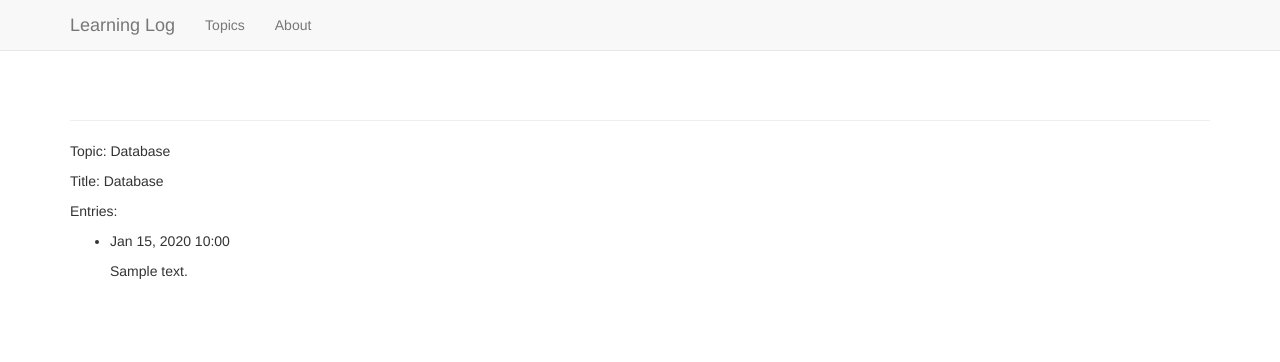
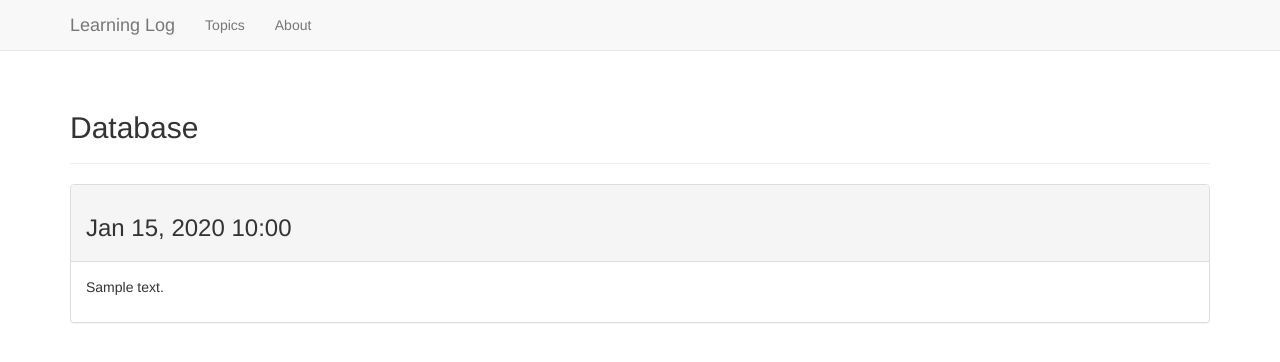
Before and after one commit to tpchencn/myweb, a Django app: template templates/learning_logs/topic.html in a window 1280 px wide. Shown: the top 362 px of the page. Run offline with Django 3.2, Linux system fonts and the light colour scheme; data comes from the database, SQL or seed files in the repository; the template is opened without the code that fills it: values that come from a table or form of the project are taken from there, most other values are stand-ins (such as "Sample title", 1, 10 or a date in 2020); parts of the project's set-up code (start-up, migrations or seed data) failed here and were passed over; some libraries are stand-ins or nearby versions.

Commit message:
format topi

```diff
--- a/learning_logs/views.py
+++ b/learning_logs/views.py
@@ -17,7 +17,6 @@ def topics(request):
 def topic(request, topic_id):
     """ 显示单个主题及其所有的条目 """
     topic = Topic.objects.get(id=topic_id)
-    title = topic
     entries = topic.entry_set.order_by('-date_added')
     context = {'topic': topic, 'entries': entries}
     return render(request, 'learning_logs/topic.html', context)
--- a/templates/learning_logs/topic.html
+++ b/templates/learning_logs/topic.html
@@ -1,18 +1,21 @@
 {% extends 'learning_logs/base.html' %}
+{% block header %}
+    <h2>{{ topic }}</h2>
+{% endblock header %}
 {% block content %}
-    <p>Topic: {{ topic }}</p>
-    <p>Title: {{ title }}</p>
-    <p>Entries:</p>
-    <ul>
-        {% for entry in entries %}
-            <li>
-                <p>{{ entry.date_added|date:'M d, Y H:i' }}</p>
-                <p>{{ entry.text|linebreaks }}</p>
-            </li>
-        {% empty %}
-            <li>
-                There are no entries for this topic yet.
-            </li>
-        {% endfor %}
-    </ul>
+
+    {% for entry in entries %}
+        <div class="panel panel-default">
+            <div class="panel-heading">
+                <h3>
+                    {{ entry.date_added|date:'M d, Y H:i' }}
+                </h3>
+            </div>
+            <div class="panel-body">
+                {{ entry.text|linebreaks }}
+            </div>
+        </div> <!-- panel -->
+    {% empty %}
+        There are no entries for this topic yet.
+    {% endfor %}
 {% endblock content %}
```
